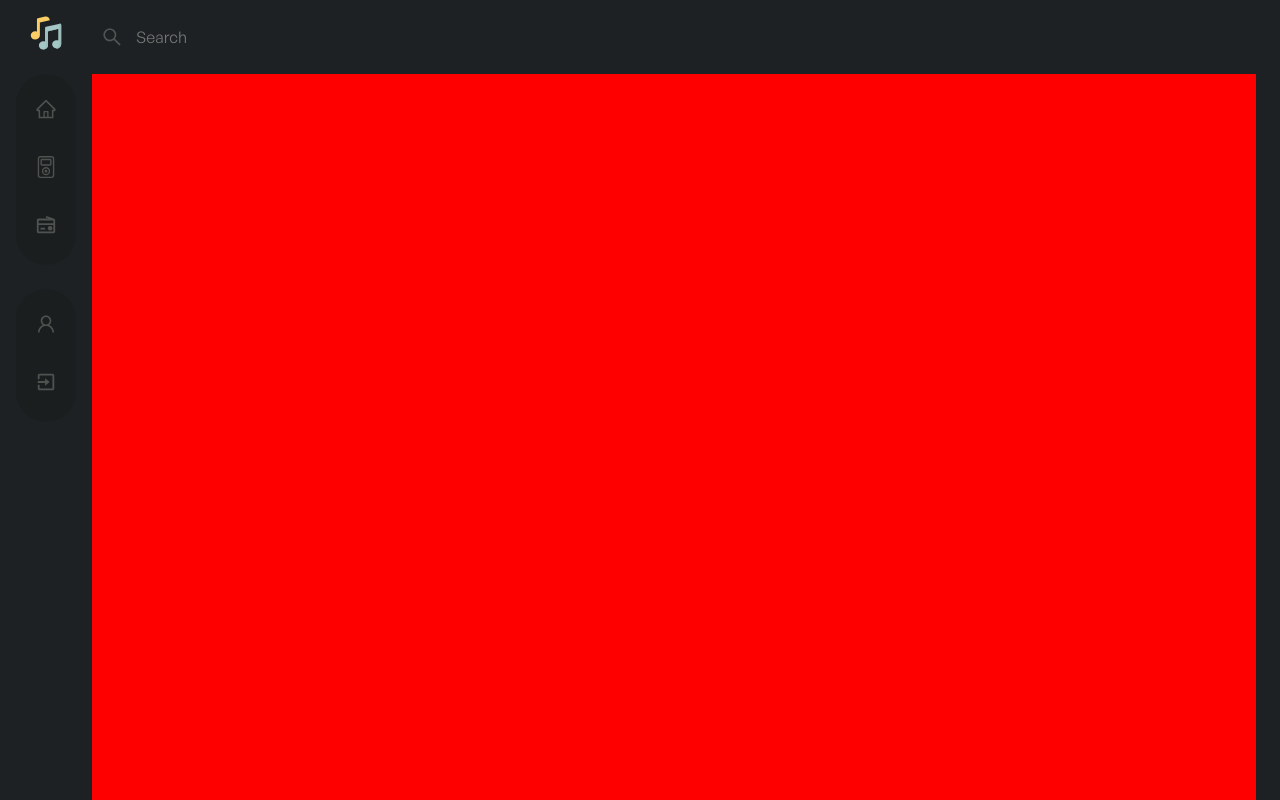
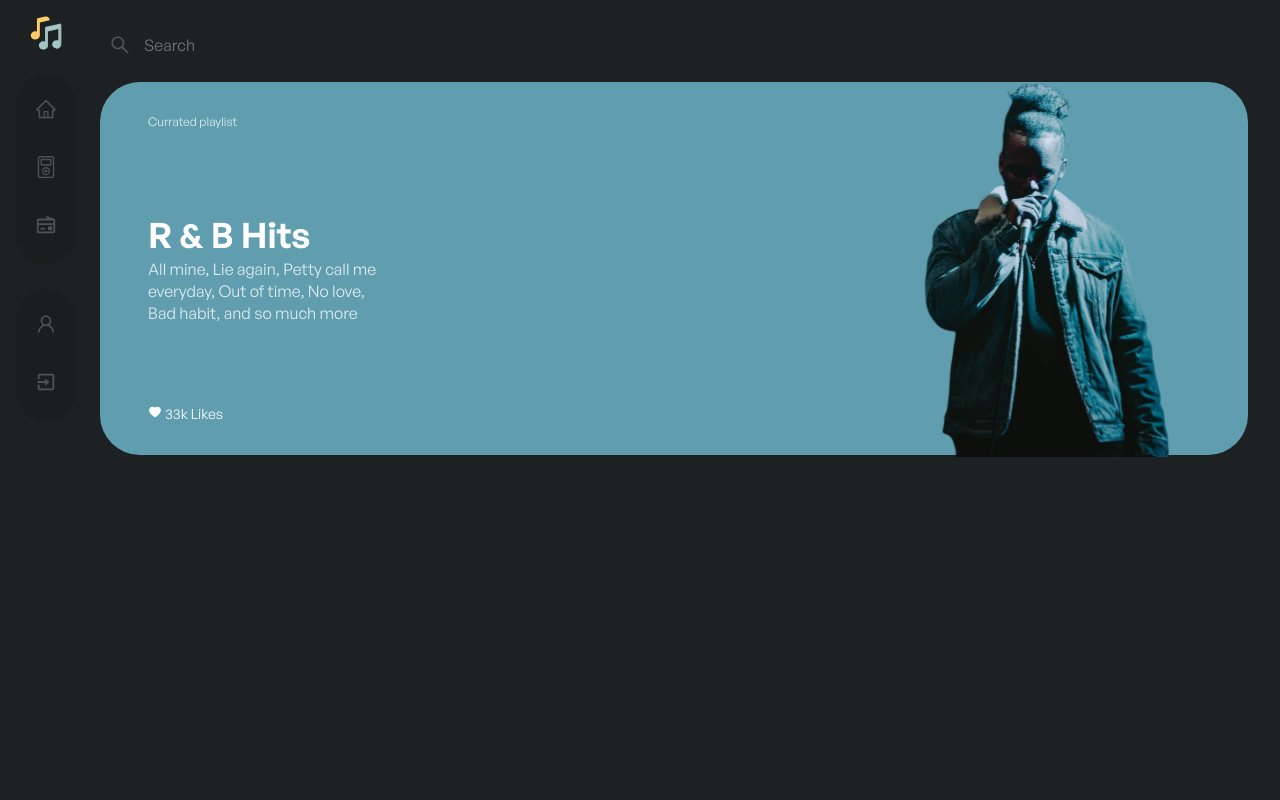
Before and after one commit to Rafaelnoll/React-music, a React (Vite) app: page / in a window 1280 px wide. Built offline with nearby package versions, Linux system fonts and the light colour scheme.

Commit message:
Adding the HeroSection component

```diff
--- /dev/null
+++ b/src/components/HeroSection/index.jsx
@@ -0,0 +1,27 @@
+import { HeroSectionContainer, HeroSectionImageContainer, TextsHeroSection } from "./styles";
+import { AiFillHeart } from "react-icons/ai";
+import Singer from "../../assets/imgs/heroSectionSinger.svg";
+
+export function HeroSection() {
+	return (
+		<HeroSectionContainer>
+			<TextsHeroSection>
+				<span>Currated playlist</span>
+
+				<div className="text-container">
+					<strong>R & B Hits</strong>
+					<p>
+						All mine, Lie again, Petty call me everyday,
+						Out of time, No love, Bad habit,
+						and so much more
+					</p>
+				</div>
+
+				<p className="likes"><AiFillHeart /> 33k Likes</p>
+			</TextsHeroSection>
+			<HeroSectionImageContainer>
+				<img src={Singer} />
+			</HeroSectionImageContainer>
+		</HeroSectionContainer>
+	);
+}
--- /dev/null
+++ b/src/components/HeroSection/styles.js
@@ -0,0 +1,54 @@
+import styled from "styled-components";
+
+export const HeroSectionContainer = styled.div`
+	color: #fff;
+	background-color:#609EAF;
+	border-radius:40px;
+	height: 373px;
+	padding: 32px 48px;
+	display:flex;
+	justify-content:space-between;
+`;
+
+export const TextsHeroSection = styled.div`
+	display:flex;
+	flex-direction:column;
+	justify-content:space-between;
+	height:100%;
+
+	p.likes{
+		font-size:14px;
+		justify-content:center;
+		align-items:center;
+	}
+
+	span{
+		font-size:12px;
+		color: rgba(255,255,255,0.8);
+	}
+
+	.text-container{
+		max-width:300px;
+
+		strong{
+			font-size:35px;
+			font-weight:700;
+			margin-bottom:6px;
+		}
+
+		p{
+			color: rgba(255,255,255,0.8);
+		}
+	}
+`;
+
+export const HeroSectionImageContainer = styled.div`
+	width:100%;
+	position:relative;
+
+	img{
+		position:absolute;
+		top:-30px;
+		right:0px;
+	}
+`;
--- a/src/components/Main/index.jsx
+++ b/src/components/Main/index.jsx
@@ -1,3 +1,4 @@
+import { HeroSection } from "../HeroSection";
 import { SideMenu } from "../SideMenu";
 import { TopNav } from "../TopNav";
 import { MainContainer, MainContent } from "./styles";
@@ -8,6 +9,9 @@ export function Main() {
 			<SideMenu />
 			<MainContent>
 				<TopNav />
+				<div className="top-charts-container">
+					<HeroSection />
+				</div>
 			</MainContent>
 		</MainContainer>
 	);
--- a/src/components/Main/styles.js
+++ b/src/components/Main/styles.js
@@ -7,5 +7,5 @@ export const MainContainer = styled.div`
 export const MainContent = styled.div`
 	width:100%;
 	margin-right:24px;
-	background-color:red;
+	padding:8px;
 `;
```
Also changed, not shown: src/assets/imgs/heroSectionSinger.svg (added).
